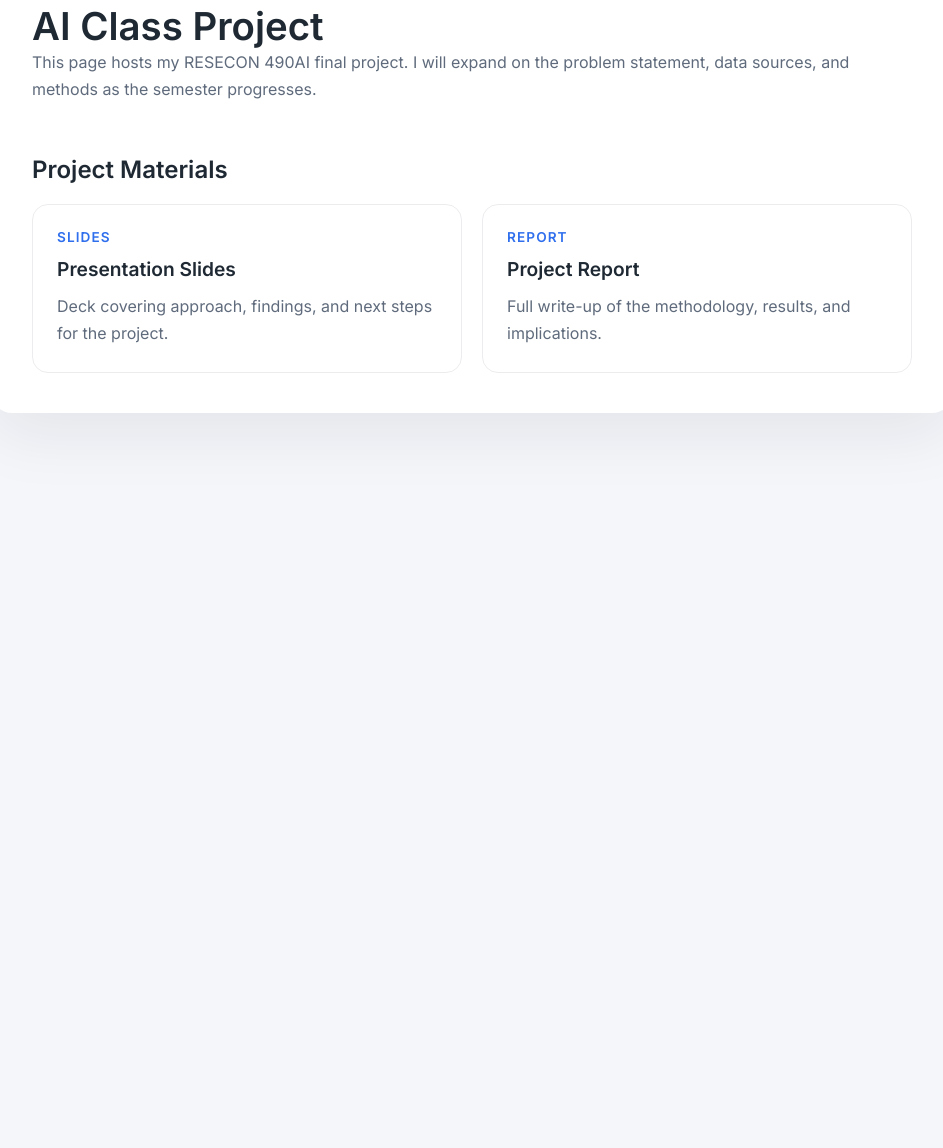
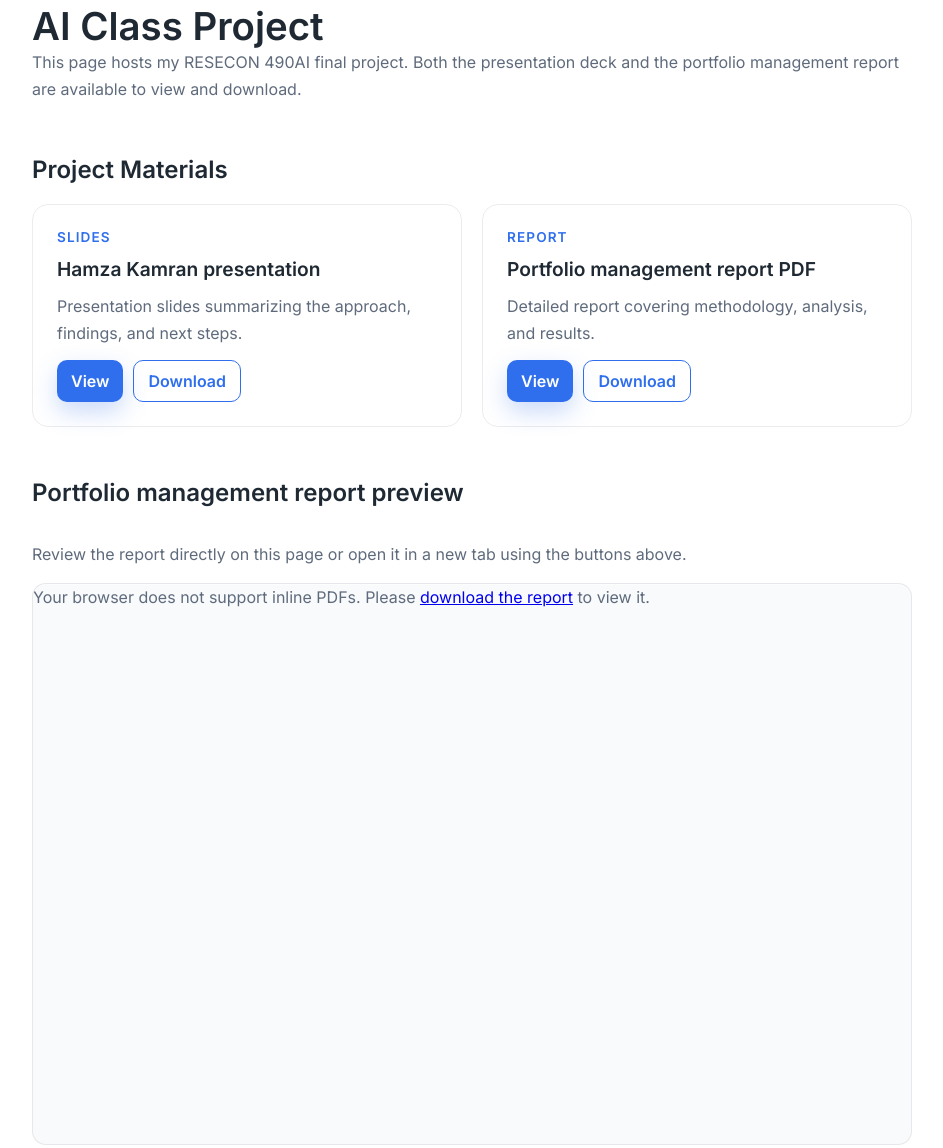
Before and after one commit to hamzakamran980-alt/490AI_hamza_kamran, a plain HTML site: page project.html in a window 1280 px wide. Shown: the part 123-1271 px from the top of the page, without its empty margins (168-1111 px from the left). Before the commit the page ends 800 px from the top, so only its background shows below. Drawn offline with Linux system fonts and the light colour scheme.

Commit message:
Add project materials to project page

```diff
--- a/project.html
+++ b/project.html
@@ -64,7 +64,7 @@
         }
         .materials {
             display: grid;
-            grid-template-columns: repeat(auto-fit, minmax(220px, 1fr));
+            grid-template-columns: repeat(auto-fit, minmax(240px, 1fr));
             gap: 20px;
         }
         .material-card {
@@ -93,6 +93,58 @@
             box-shadow: 0 12px 25px rgba(47, 111, 237, 0.15);
             transform: translateY(-4px);
         }
+        .actions {
+            display: flex;
+            flex-wrap: wrap;
+            gap: 10px;
+            margin-top: auto;
+        }
+        .button {
+            display: inline-flex;
+            align-items: center;
+            justify-content: center;
+            gap: 8px;
+            padding: 10px 14px;
+            border-radius: 10px;
+            background: var(--accent);
+            color: #fff;
+            text-decoration: none;
+            font-weight: 600;
+            transition: transform 0.15s ease, box-shadow 0.15s ease, background 0.15s ease;
+            box-shadow: 0 10px 25px rgba(47, 111, 237, 0.25);
+        }
+        .button:hover {
+            transform: translateY(-1px);
+            background: #1f5cd6;
+        }
+        .button.ghost {
+            background: transparent;
+            color: var(--accent);
+            border: 1px solid var(--accent);
+            box-shadow: none;
+        }
+        .button.ghost:hover {
+            background: rgba(47, 111, 237, 0.08);
+            transform: none;
+        }
+        .embedded-section {
+            display: flex;
+            flex-direction: column;
+            gap: 14px;
+        }
+        .document-preview {
+            border: 1px solid rgba(15, 23, 42, 0.08);
+            border-radius: 14px;
+            overflow: hidden;
+            box-shadow: inset 0 1px 0 rgba(255, 255, 255, 0.6);
+            background: #f8fafc;
+        }
+        .document-preview object {
+            width: 100%;
+            height: min(70vh, 640px);
+            border: none;
+            display: block;
+        }
         @media (max-width: 640px) {
             .wrapper {
                 padding: 28px 24px;
@@ -109,23 +161,40 @@
 
         <header>
             <h1>AI Class Project</h1>
-            <!-- Replace this placeholder paragraph with the final project description -->
-            <p>This page hosts my RESECON 490AI final project. I will expand on the problem statement, data sources, and methods as the semester progresses.</p>
+            <p>This page hosts my RESECON 490AI final project. Both the presentation deck and the portfolio management report are available to view and download.</p>
         </header>
 
         <section>
             <h2>Project Materials</h2>
             <div class="materials">
-                <a class="material-card" href="#">
+                <div class="material-card">
                     <span>Slides</span>
-                    <strong>Presentation Slides</strong>
-                    <p>Deck covering approach, findings, and next steps for the project.</p>
-                </a>
-                <a class="material-card" href="project.pdf">
+                    <strong>Hamza Kamran presentation</strong>
+                    <p>Presentation slides summarizing the approach, findings, and next steps.</p>
+                    <div class="actions">
+                        <a class="button" href="Hamza%20Kamran%20Presentation.pptx" target="_blank" rel="noopener">View</a>
+                        <a class="button ghost" href="Hamza%20Kamran%20Presentation.pptx" download>Download</a>
+                    </div>
+                </div>
+                <div class="material-card">
                     <span>Report</span>
-                    <strong>Project Report</strong>
-                    <p>Full write-up of the methodology, results, and implications.</p>
-                </a>
+                    <strong>Portfolio management report PDF</strong>
+                    <p>Detailed report covering methodology, analysis, and results.</p>
+                    <div class="actions">
+                        <a class="button" href="Portfolio%20Management%20Report%20Hamza%20Kamran.pdf" target="_blank" rel="noopener">View</a>
+                        <a class="button ghost" href="Portfolio%20Management%20Report%20Hamza%20Kamran.pdf" download>Download</a>
+                    </div>
+                </div>
+            </div>
+        </section>
+
+        <section class="embedded-section">
+            <h2>Portfolio management report preview</h2>
+            <p>Review the report directly on this page or open it in a new tab using the buttons above.</p>
+            <div class="document-preview">
+                <object data="Portfolio%20Management%20Report%20Hamza%20Kamran.pdf" type="application/pdf" aria-label="Portfolio management report preview">
+                    <p>Your browser does not support inline PDFs. Please <a href="Portfolio%20Management%20Report%20Hamza%20Kamran.pdf" download>download the report</a> to view it.</p>
+                </object>
             </div>
         </section>
     </div>
```
